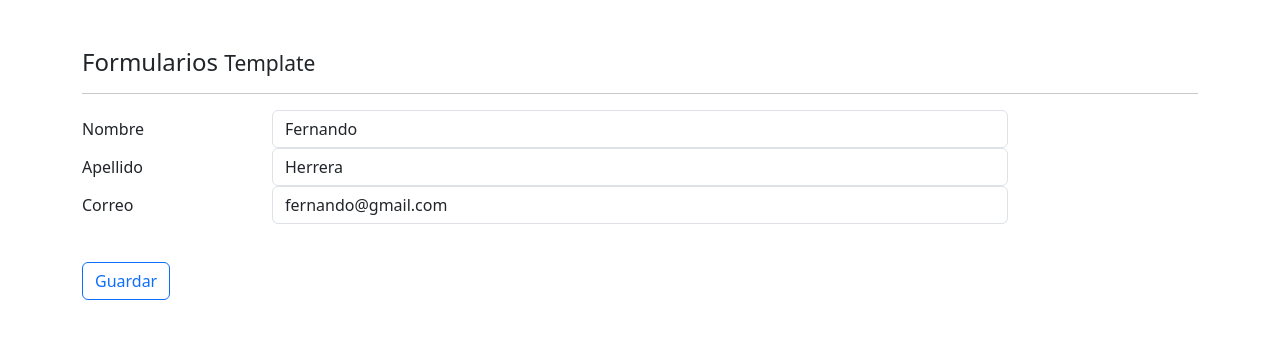
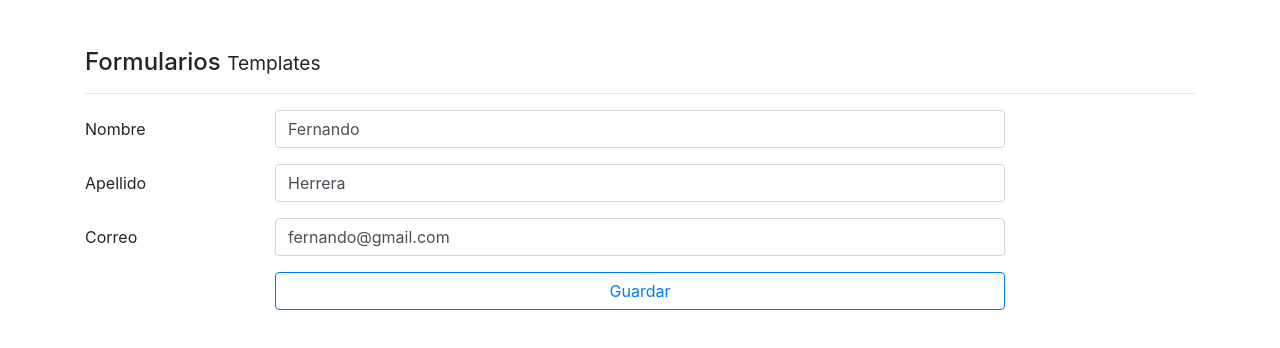
Before and after one commit to Aaron362/leccion-11-Conde-Garcia, an Angular app: page /template in a window 1280 px wide. Shown: the top 348 px of the page. Built offline with nearby package versions, Linux system fonts and the light colour scheme; no server answers.

Commit message:
Octavo Video

```diff
--- a/src/app/app-routing.module.ts
+++ b/src/app/app-routing.module.ts
@@ -4,9 +4,9 @@ import { TemplateComponent } from './pages/template/template.component';
 import { ReactiveComponent } from './pages/reactive/reactive.component';
 
 const routes: Routes = [
-  { path:'template', component: TemplateComponent },
-  { path:'reactivo', component: ReactiveComponent },
-  { path: '**', pathMatch: 'full', redirectTo:'template' }
+  { path:'template', component: TemplateComponent},
+  { path:'reactivo', component: ReactiveComponent},
+  { path:'**', pathMatch: 'full', redirectTo:'template'}
 ];
 
 @NgModule({
--- a/src/app/app.component.html
+++ b/src/app/app.component.html
@@ -1,4 +1,5 @@
 <div class="container mt-5">
 
   <router-outlet></router-outlet>
+
 </div>
--- a/src/app/app.module.ts
+++ b/src/app/app.module.ts
@@ -1,7 +1,8 @@
 import { NgModule } from '@angular/core';
+import { FormsModule } from '@angular/forms';
 import { BrowserModule } from '@angular/platform-browser';
 
-import { FormsModule } from '@angular/forms';
+import { HttpClientModule } from '@angular/common/http';
 
 import { AppRoutingModule } from './app-routing.module';
 import { AppComponent } from './app.component';
@@ -17,7 +18,8 @@ import { ReactiveComponent } from './pages/reactive/reactive.component';
   imports: [
     BrowserModule,
     AppRoutingModule,
-    FormsModule
+    FormsModule,
+    HttpClientModule
   ],
   providers: [],
   bootstrap: [AppComponent]
--- a/src/app/pages/template/template.component.html
+++ b/src/app/pages/template/template.component.html
@@ -1,4 +1,4 @@
-<h4>Formularios <small> Template </small></h4>
+<h4>Formularios <small> Templates </small></h4>
 <hr>
 <form autocomplete="off" (ngSubmit)="guardar( forma )" #forma="ngForm">
 
@@ -13,12 +13,13 @@
                name="nombre"
                placeholder="Nombre"
                [class.is-invalid]="nombre.invalid && nombre.touched"
-               [ngModel] = "usuario.nombre"
+               [ngModel]="usuario.nombre"
                required
                minlength="5"
                #nombre="ngModel">
-        <small *ngIf="nombre.invalid && nombre.touched"
-         class="form-text text-danger">Ingrese 5 Letras</small>
+               <small *ngIf="nombre.invalid && nombre.touched"
+               class="form-text text-danger">Ingrese 5 letras
+              </small>
       </div>
     </div>
 
@@ -31,12 +32,15 @@
                name="apellido"
                placeholder="Apellido"
                [class.is-invalid]="apellido.invalid && apellido.touched"
-               [ngModel] = "usuario.apellido"
+               [ngModel]="usuario.apellido"
+               ngModel
                required
                minlength="5"
-               #apellido="ngModel">
+               #apellido="ngModel"
+               required>
                <small *ngIf="apellido.invalid && apellido.touched"
-               class="form-text text-danger">Ingrese 5 Letras</small>
+               class="form-text text-danger">Ingrese 5 letras
+              </small>
       </div>
     </div>
 
@@ -53,10 +57,11 @@
              [ngModel]="usuario.correo"
              placeholder="Correo electrónico"
              pattern="[a-z0-9._%+-]+@[a-z0-9.-]+\.[a-z]{2,3}$"
-             required
-             #correo="ngModel">
+             #correo="ngModel"
+             required>
              <small *ngIf="correo.invalid && correo.touched"
-             class="form-text text-danger">El correo es obligatorio</small>
+               class="form-text text-danger">Correo obligatorio
+              </small>
     </div>
   </div>
 
--- a/src/app/pages/template/template.component.ts
+++ b/src/app/pages/template/template.component.ts
@@ -1,5 +1,6 @@
 import { Component, OnInit } from '@angular/core';
 import { NgForm } from '@angular/forms';
+import { PaisService } from 'src/app/services/pais.service';
 
 @Component({
   selector: 'app-template',
@@ -8,29 +9,32 @@ import { NgForm } from '@angular/forms';
 })
 export class TemplateComponent implements OnInit {
 
-  usuario =   {
+  usuario = {
     nombre: 'Fernando',
-    apellido: 'Herrera',
-    correo: 'fernando@gmail.com'
+    apellido:'Herrera',
+    correo:'fernando@gmail.com'
   }
 
+  constructor( private paisService: PaisService ) {}
 
-  constructor() {}
+  ngOnInit():void{
 
-  ngOnInit(): void{
+    this.paisService.getPaises()
+      .subscribe( paises =>{
+        console.log(paises);
+      })
 
   }
 
-  guardar( forma: NgForm ) {
+  guardar( forma: NgForm ){
     console.log(forma);
 
-    if(forma.invalid) {
-
-      Object.values( forma.controls).forEach( control =>  {
-        control.markAsTouched();
+    if( forma.invalid){
+      Object.values( forma.controls).forEach(control =>{
+        control.markAllAsTouched();
       });
       return;
     }
-    console.log( forma.value );
+    console.log(forma.value);
   }
 }
--- /dev/null
+++ b/src/app/services/pais.service.ts
@@ -0,0 +1,26 @@
+import { HttpClient } from '@angular/common/http';
+import { Injectable } from '@angular/core';
+import { map } from 'rxjs/operators';
+
+
+@Injectable({
+  providedIn: 'root'
+})
+export class PaisService {
+
+  constructor( private http: HttpClient) { }
+
+
+    getPaises() {
+
+      return this.http.get('https://restcountries.com/v3.1/lang/spanish')
+        .pipe(
+          map( ( resp:any = []) => {
+            return resp.map( (pais:any) => ({ nombre: pais.name, codigo: pais.cca3 })
+            )
+          })
+         );
+
+
+  }
+}
--- a/src/index.html
+++ b/src/index.html
@@ -5,8 +5,8 @@
   <title>Formularios</title>
   <base href="/">
   <meta name="viewport" content="width=device-width, initial-scale=1">
-  <link href="https://cdn.jsdelivr.net/npm/bootstrap@5.3.2/dist/css/bootstrap.min.css" rel="stylesheet" integrity="sha384-T3c6CoIi6uLrA9TneNEoa7RxnatzjcDSCmG1MXxSR1GAsXEV/Dwwykc2MPK8M2HN" crossorigin="anonymous">
-<script src="https://cdn.jsdelivr.net/npm/bootstrap@5.3.2/dist/js/bootstrap.bundle.min.js" integrity="sha384-C6RzsynM9kWDrMNeT87bh95OGNyZPhcTNXj1NW7RuBCsyN/o0jlpcV8Qyq46cDfL" crossorigin="anonymous"></script>
+  <link rel="icon" type="image/x-icon" href="favicon.ico">
+  <link rel="stylesheet" href="https://cdn.jsdelivr.net/npm/bootstrap@4.0.0/dist/css/bootstrap.min.css" integrity="sha384-Gn5384xqQ1aoWXA+058RXPxPg6fy4IWvTNh0E263XmFcJlSAwiGgFAW/dAiS6JXm" crossorigin="anonymous">
 </head>
 <body>
   <app-root></app-root>
```
Also changed, not shown: src/app/pages/reactive/reactive.component.html (line endings or trailing spaces), 1 other file (tests, documents, lock files or other folders).
